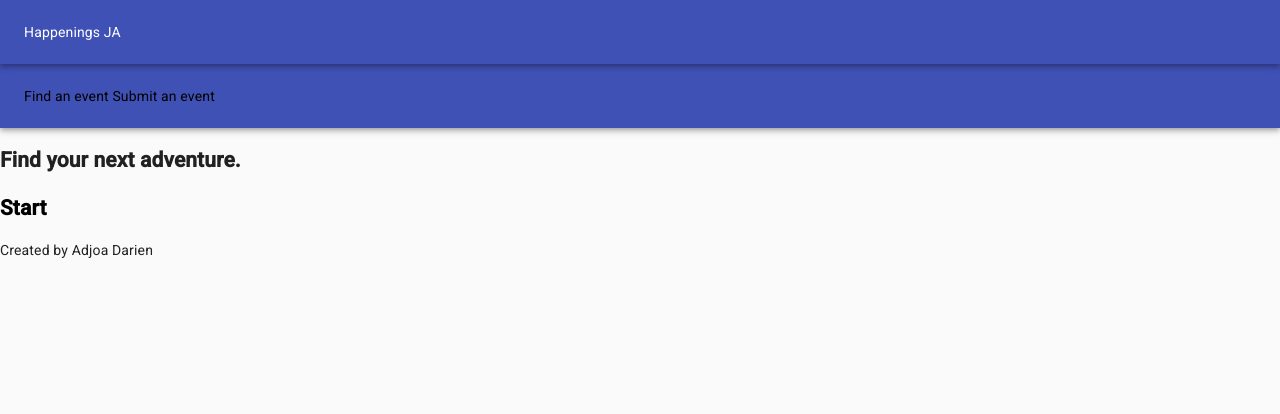
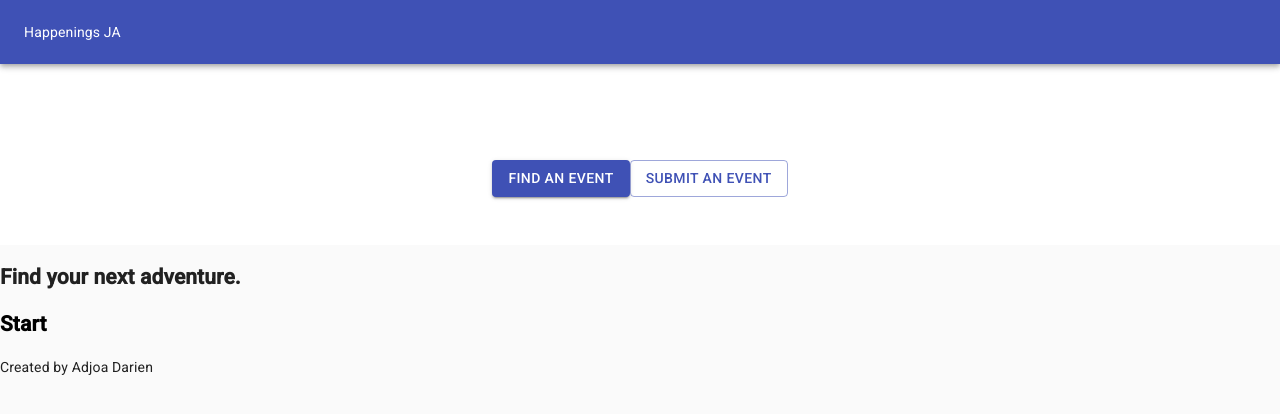
Before and after one commit to Adjoa/happenings-ja, a React (Create React App) app in the folder client/: page / in a window 1280 px wide. Shown: the top 414 px of the page. Built offline with nearby package versions, Linux system fonts and the light colour scheme.

Commit message:
styled NavBar with heroUnit styles

```diff
--- a/client/src/components/NavBar.js
+++ b/client/src/components/NavBar.js
@@ -1,23 +1,49 @@
 import React from 'react';
-import { NavLink } from 'react-router-dom';
+import { Link } from 'react-router-dom';
 
-import AppBar from '@material-ui/core/AppBar'
-import Toolbar from '@material-ui/core/Toolbar'
-import Typography from '@material-ui/core/Typography'
+import Button from '@material-ui/core/Button';
+import Grid from '@material-ui/core/Grid';
+import { withStyles } from '@material-ui/core/styles';
 
-const NavBar = () => {
-  return (
-    <div>
-    <AppBar position="static">
-      <Toolbar>
-        <Typography variant="title" color="inherit">
-          <NavLink to="/events">Find an event</NavLink>&nbsp;
-          <NavLink to="/events/new">Submit an event</NavLink>
-        </Typography>
-      </Toolbar>
-    </AppBar>
-    </div>
-  );
-};
+const styles = theme => ({
+  heroUnit: {
+    backgroundColor: theme.palette.background.paper,
+  },
+  heroContent: {
+    maxWidth: 600,
+    margin: '0 auto',
+    padding: `${theme.spacing.unit * 8}px 0 ${theme.spacing.unit * 6}px`,
+  },
+  heroButtons: {
+    marginTop: theme.spacing.unit * 4,
+  },
+});
 
-export default NavBar;
+class NavBar extends React.Component {
+  render() {
+    const { classes } = this.props;
+
+    return(
+      <div className={classes.heroUnit}>
+          <div className={classes.heroContent}>
+            <div className={classes.heroButtons}>
+              <Grid container spacing={16} justify="center">
+                <Grid item>
+                  <Button variant="contained" color="primary" component={Link} to="/events">
+                    Find an event
+                  </Button>
+                </Grid>
+                <Grid item>
+                  <Button variant="outlined" color="primary" component={Link} to="/events/new">
+                    Submit an event
+                  </Button>
+                </Grid>
+              </Grid>
+            </div>
+          </div>
+        </div>
+      );
+  }
+}
+
+export default withStyles(styles)(NavBar);
```
